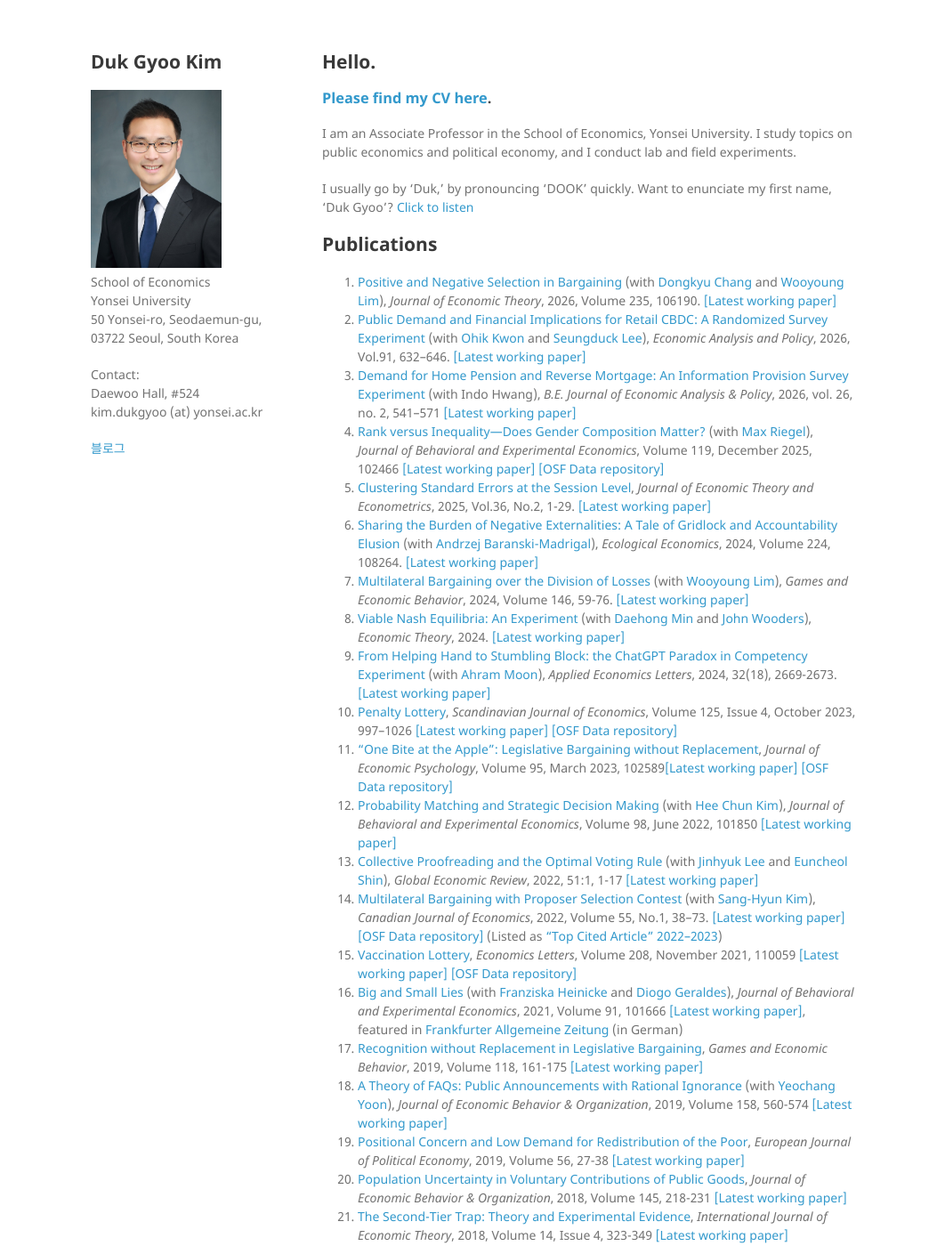
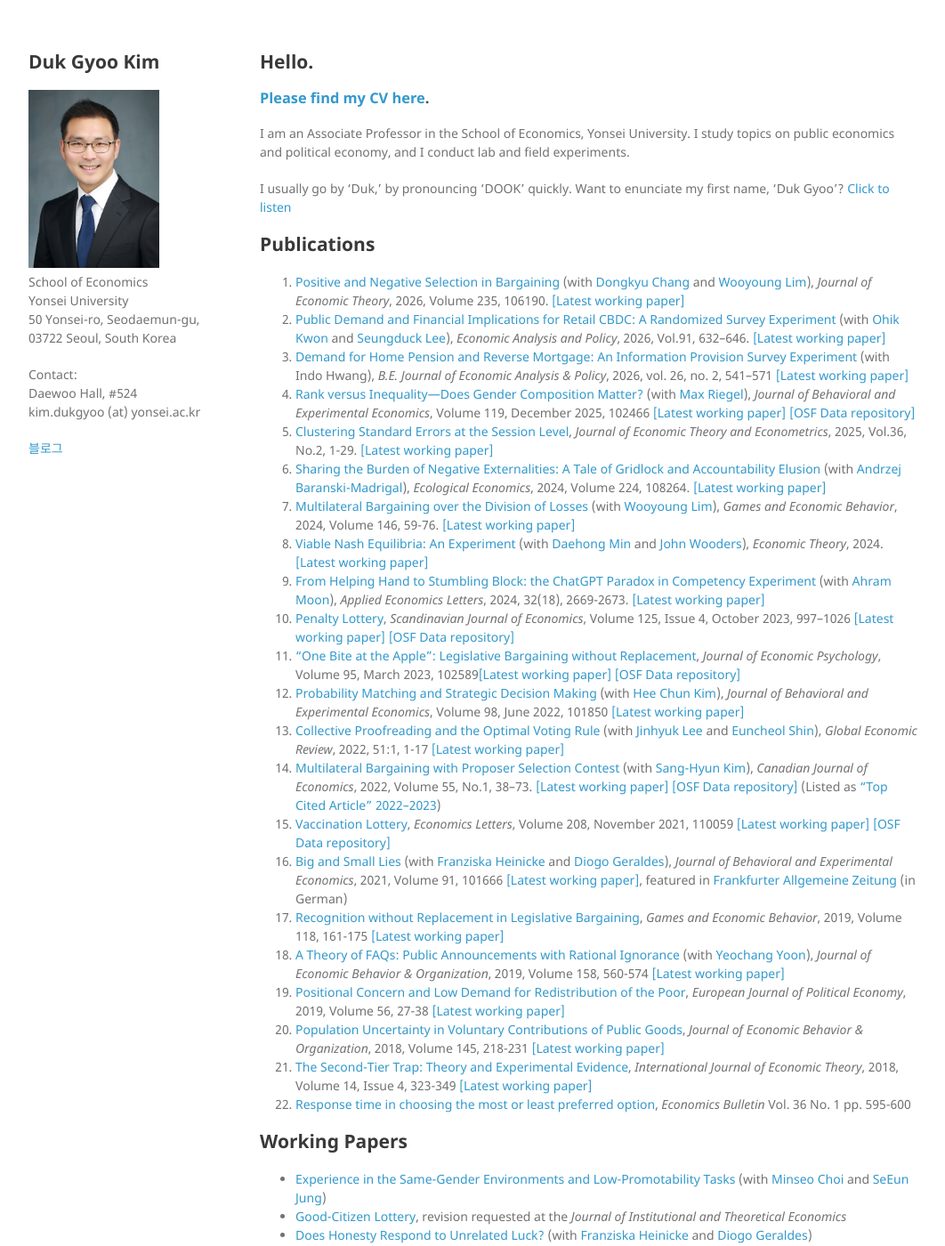
Before and after one commit to kimdukgyoo/kimdukgyoo.github.io, a Jekyll site: the page built from index.md, in a window 1280 px wide and 1400 px high. Shown: the whole window at 89% size, without its empty margins (108-1170 px from the left). Built offline with Jekyll 4.4.1, drawn with Linux system fonts in a browser that asks for light colours; our own code applies the rules of GitHub Pages for plain Markdown files.

Commit message:
Update jekyll-theme-minimal.scss

```diff
--- a/_sass/jekyll-theme-minimal.scss
+++ b/_sass/jekyll-theme-minimal.scss
@@ -55,7 +55,8 @@
 }
 
 .wrapper {
-  width:860px;
+  max-width:1000px;
+  width:100%;
   margin:0 auto;
 }
 
@@ -171,7 +172,7 @@
 }
 
 section {
-  width:600px;
+  width:calc(100% - 260px);  /* header 220px + 간격 40px */
   float:right;
   padding-bottom:50px;
 }
```
